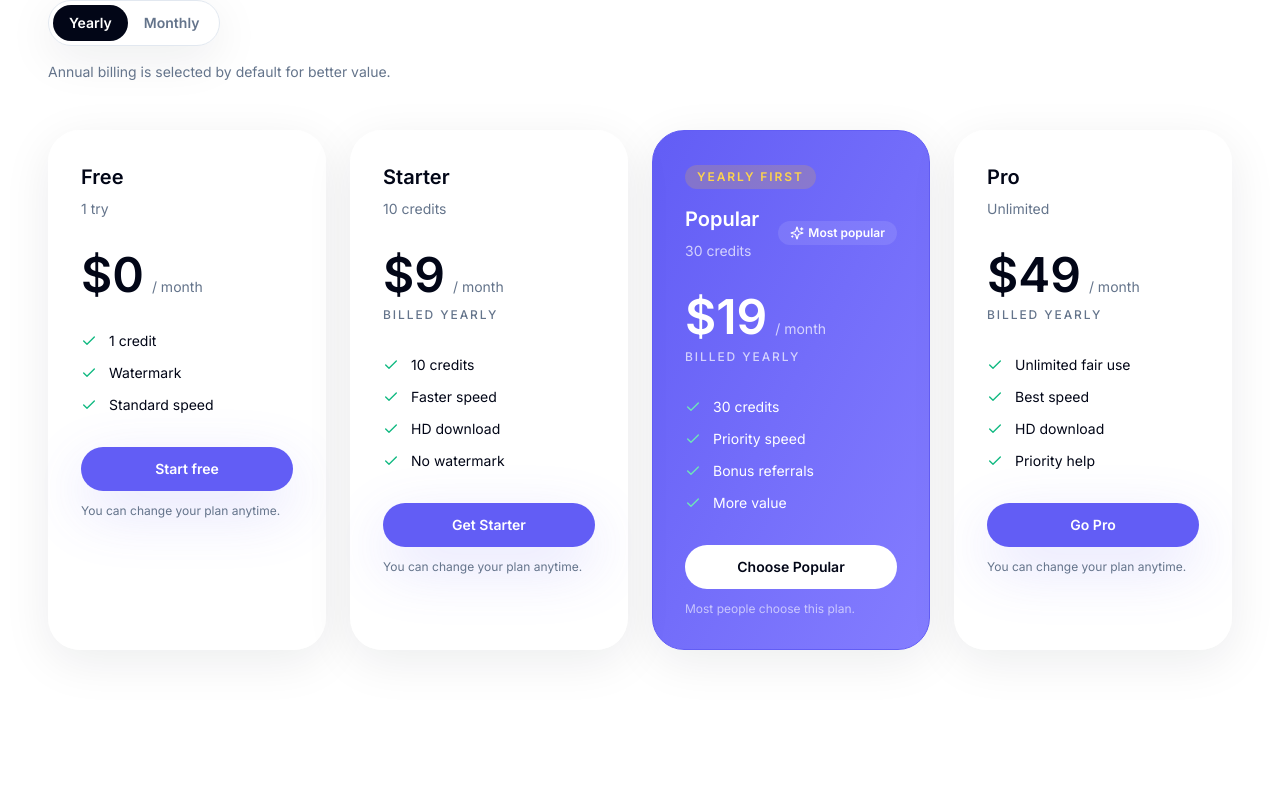
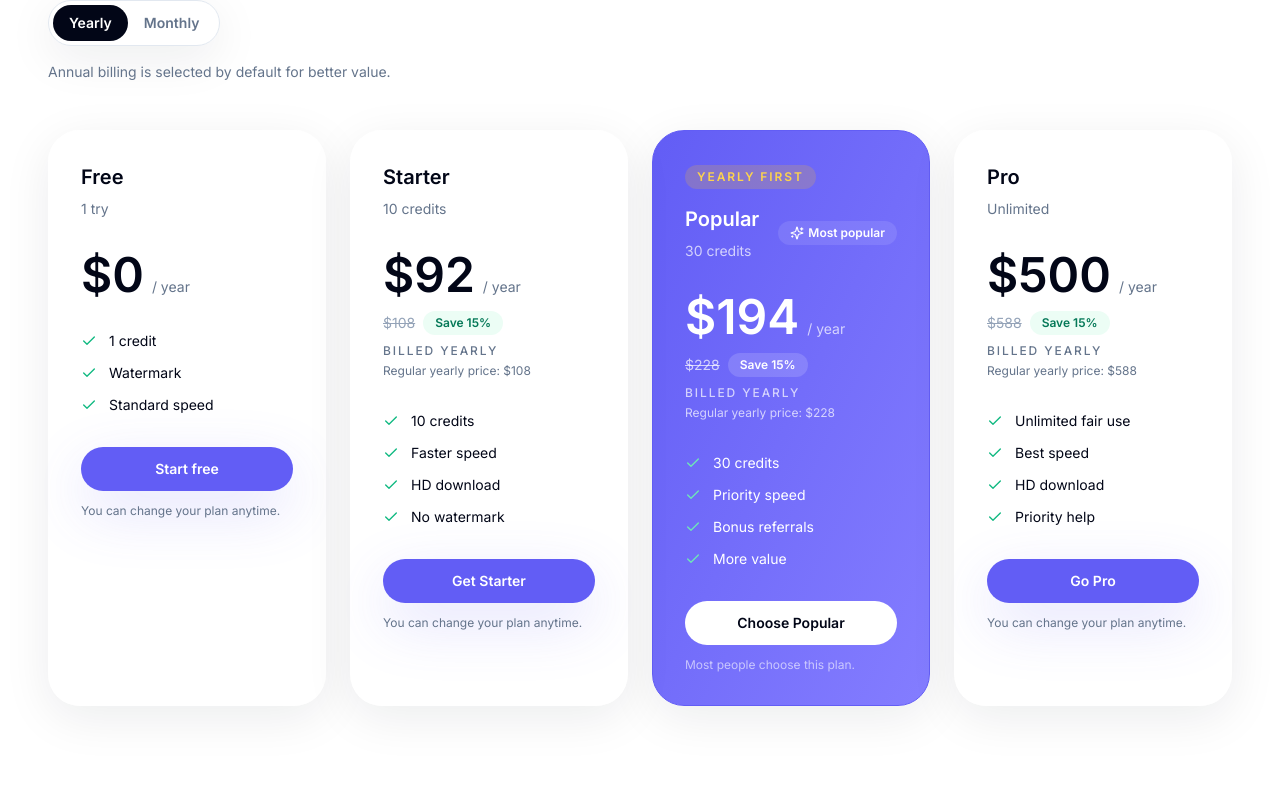
Before and after one commit to Abdumutalib/getdressai.com, a Next.js app: page / in a window 1280 px wide. Shown: the part 6756-7560 px from the top of the page. Built offline with nearby package versions, Linux system fonts and the light colour scheme; no server answers.

Commit message:
Show yearly pricing with discount

```diff
--- a/components/PricingCards.tsx
+++ b/components/PricingCards.tsx
@@ -8,23 +8,31 @@ import { useLanguage } from "@/components/LanguageProvider";
 import { trackEvent } from "@/lib/analytics";
 import { createBrowserSafeSupabase } from "@/lib/supabase-browser";
 
-export function PricingCards() {
-  const { language, t, tm } = useLanguage();
-  const router = useRouter();
-  const supabase = useMemo(() => createBrowserSafeSupabase(), []);
-  const [loadingPlan, setLoadingPlan] = useState<string | null>(null);
-  const [error, setError] = useState("");
-  const [billingCycle, setBillingCycle] = useState<"yearly" | "monthly">("yearly");
-  const localizedPlans = tm<{ name: string; subtitle: string; features: string[]; cta: string }[]>("pricing.plans");
-  const safeLocalizedPlans = Array.isArray(localizedPlans) ? localizedPlans : [];
-  const cycleCopy = {
+type BillingCycle = "yearly" | "monthly";
+
+type CycleCopy = {
+  yearly: string;
+  monthly: string;
+  yearlyBadge: string;
+  yearlyHint: string;
+  yearlyPlan: string;
+  monthlyPlan: string;
+  perYear: string;
+  saveLabel: string;
+  yearlyWas: string;
+};
+
+const cycleCopy: Record<string, CycleCopy> = {
   en: {
     yearly: "Yearly",
     monthly: "Monthly",
     yearlyBadge: "Yearly first",
     yearlyHint: "Annual billing is selected by default for better value.",
     yearlyPlan: "Billed yearly",
-      monthlyPlan: "Billed monthly"
+    monthlyPlan: "Billed monthly",
+    perYear: "/ year",
+    saveLabel: "Save 15%",
+    yearlyWas: "Regular yearly price",
   },
   ru: {
     yearly: "Годовая",
@@ -32,7 +40,10 @@ export function PricingCards() {
     yearlyBadge: "Сначала годовая",
     yearlyHint: "По умолчанию выбрана годовая подписка как более выгодная.",
     yearlyPlan: "Списывается раз в год",
-      monthlyPlan: "Списывается раз в месяц"
+    monthlyPlan: "Списывается раз в месяц",
+    perYear: "/ год",
+    saveLabel: "Скидка 15%",
+    yearlyWas: "Обычная цена за год",
   },
   uz: {
     yearly: "Yillik",
@@ -40,7 +51,10 @@ export function PricingCards() {
     yearlyBadge: "Yillik ustuvor",
     yearlyHint: "Ko'proq foyda uchun default holatda yillik obuna tanlangan.",
     yearlyPlan: "Yiliga bir marta yechiladi",
-      monthlyPlan: "Oyiga bir marta yechiladi"
+    monthlyPlan: "Oyiga bir marta yechiladi",
+    perYear: "/ yil",
+    saveLabel: "15% chegirma",
+    yearlyWas: "Oddiy yillik narx",
   },
   tr: {
     yearly: "Yillik",
@@ -48,7 +62,10 @@ export function PricingCards() {
     yearlyBadge: "Yillik once",
     yearlyHint: "Daha iyi deger icin varsayilan olarak yillik abonelik secildi.",
     yearlyPlan: "Yilda bir kez faturalandirilir",
-      monthlyPlan: "Ayda bir kez faturalandirilir"
+    monthlyPlan: "Ayda bir kez faturalandirilir",
+    perYear: "/ yil",
+    saveLabel: "%15 indirim",
+    yearlyWas: "Normal yillik fiyat",
   },
   es: {
     yearly: "Anual",
@@ -56,7 +73,10 @@ export function PricingCards() {
     yearlyBadge: "Anual primero",
     yearlyHint: "La suscripcion anual viene seleccionada por defecto por mejor valor.",
     yearlyPlan: "Se cobra una vez al ano",
-      monthlyPlan: "Se cobra una vez al mes"
+    monthlyPlan: "Se cobra una vez al mes",
+    perYear: "/ ano",
+    saveLabel: "15% de descuento",
+    yearlyWas: "Precio anual normal",
   },
   fr: {
     yearly: "Annuel",
@@ -64,7 +84,10 @@ export function PricingCards() {
     yearlyBadge: "Annuel d'abord",
     yearlyHint: "La facturation annuelle est selectionnee par defaut pour une meilleure valeur.",
     yearlyPlan: "Facture une fois par an",
-      monthlyPlan: "Facture une fois par mois"
+    monthlyPlan: "Facture une fois par mois",
+    perYear: "/ an",
+    saveLabel: "-15%",
+    yearlyWas: "Prix annuel normal",
   },
   de: {
     yearly: "Jahrlich",
@@ -72,7 +95,10 @@ export function PricingCards() {
     yearlyBadge: "Jahrlich zuerst",
     yearlyHint: "Jahrliche Abrechnung ist standardmassig vorausgewahlt fur mehr Wert.",
     yearlyPlan: "Wird jahrlich abgerechnet",
-      monthlyPlan: "Wird monatlich abgerechnet"
+    monthlyPlan: "Wird monatlich abgerechnet",
+    perYear: "/ Jahr",
+    saveLabel: "15% Rabatt",
+    yearlyWas: "Normaler Jahrespreis",
   },
   ar: {
     yearly: "سنوي",
@@ -80,10 +106,23 @@ export function PricingCards() {
     yearlyBadge: "السنوي اولا",
     yearlyHint: "تم اختيار الاشتراك السنوي افتراضيا لانه افضل قيمة.",
     yearlyPlan: "تتم الفوترة مرة كل سنة",
-      monthlyPlan: "تتم الفوترة مرة كل شهر"
-    }
-  } as const;
-  const localizedCycleCopy = cycleCopy[language] || cycleCopy.en;
+    monthlyPlan: "تتم الفوترة مرة كل شهر",
+    perYear: "/ سنة",
+    saveLabel: "خصم 15%",
+    yearlyWas: "السعر السنوي العادي",
+  },
+};
+
+export function PricingCards() {
+  const { language, t, tm } = useLanguage();
+  const router = useRouter();
+  const supabase = useMemo(() => createBrowserSafeSupabase(), []);
+  const [loadingPlan, setLoadingPlan] = useState<string | null>(null);
+  const [error, setError] = useState("");
+  const [billingCycle, setBillingCycle] = useState<BillingCycle>("yearly");
+  const localizedPlans = tm<{ name: string; subtitle: string; features: string[]; cta: string }[]>("pricing.plans");
+  const safeLocalizedPlans = Array.isArray(localizedPlans) ? localizedPlans : [];
+  const localizedCycleCopy = cycleCopy[language] ?? cycleCopy.en;
   const plans = safeLocalizedPlans.map((plan, index) => ({
     ...plan,
     price: [0, 9, 19, 49][index],
@@ -186,7 +225,14 @@ export function PricingCards() {
         <p className="text-sm text-slate-500 dark:text-slate-300">{localizedCycleCopy.yearlyHint}</p>
       </div>
       <div className="grid gap-6 xl:grid-cols-4">
-        {plans.map((plan) => (
+        {plans.map((plan) => {
+          const monthlyPrice = plan.price;
+          const regularYearlyPrice = monthlyPrice * 12;
+          const discountedYearlyPrice = Math.round(regularYearlyPrice * 0.85);
+          const shownPrice = billingCycle === "yearly" ? discountedYearlyPrice : monthlyPrice;
+          const shownPeriod = billingCycle === "yearly" ? localizedCycleCopy.perYear : t("pricing.perMonth");
+
+          return (
             <div
               key={plan.name}
               className={`rounded-[2rem] border p-8 shadow-soft ${
@@ -214,14 +260,29 @@ export function PricingCards() {
               </div>
 
               <div className="mt-8">
-              <span className="text-5xl font-semibold">{formatCurrency(plan.price)}</span>
+                <span className="text-5xl font-semibold">{formatCurrency(shownPrice)}</span>
                 <span className={`ms-2 text-sm ${plan.highlight ? "text-white/70" : "text-slate-500 dark:text-slate-300"}`}>
-                {t("pricing.perMonth")}
+                  {shownPeriod}
                 </span>
               </div>
+              {plan.plan !== "free" && billingCycle === "yearly" ? (
+                <div className="mt-3 flex flex-wrap items-center gap-2">
+                  <span className={`text-sm line-through ${plan.highlight ? "text-white/70" : "text-slate-400 dark:text-slate-500"}`}>
+                    {formatCurrency(regularYearlyPrice)}
+                  </span>
+                  <span className={`rounded-full px-3 py-1 text-xs font-semibold ${plan.highlight ? "bg-white/15 text-white" : "bg-emerald-50 text-emerald-700 dark:bg-emerald-500/10 dark:text-emerald-300"}`}>
+                    {localizedCycleCopy.saveLabel}
+                  </span>
+                </div>
+              ) : null}
               {plan.plan !== "free" ? (
                 <p className={`mt-2 text-xs font-medium uppercase tracking-[0.16em] ${plan.highlight ? "text-white/70" : "text-slate-500 dark:text-slate-300"}`}>
                   {billingCycle === "yearly" ? localizedCycleCopy.yearlyPlan : localizedCycleCopy.monthlyPlan}
+                </p>
+              ) : null}
+              {plan.plan !== "free" && billingCycle === "yearly" ? (
+                <p className={`mt-1 text-xs ${plan.highlight ? "text-white/70" : "text-slate-500 dark:text-slate-300"}`}>
+                  {localizedCycleCopy.yearlyWas}: {formatCurrency(regularYearlyPrice)}
                 </p>
               ) : null}
 
@@ -249,7 +310,8 @@ export function PricingCards() {
                 {plan.highlight ? t("pricing.highlightNote") : t("pricing.defaultNote")}
               </p>
             </div>
-        ))}
+          );
+        })}
       </div>
       {error ? <p className="mt-6 text-sm font-medium text-rose-500">{error}</p> : null}
     </section>
```
Lines whose indentation alone changed are shown as unchanged.
